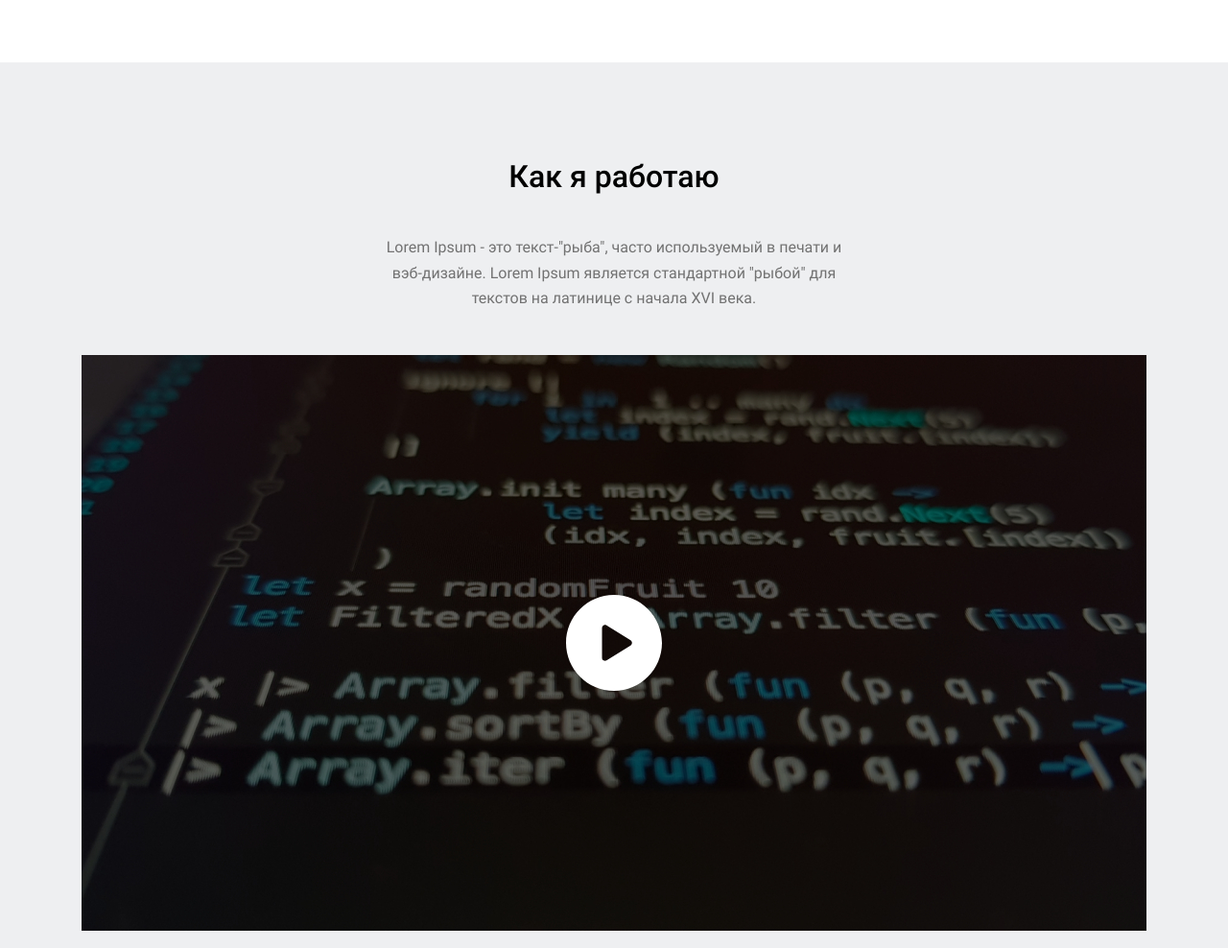
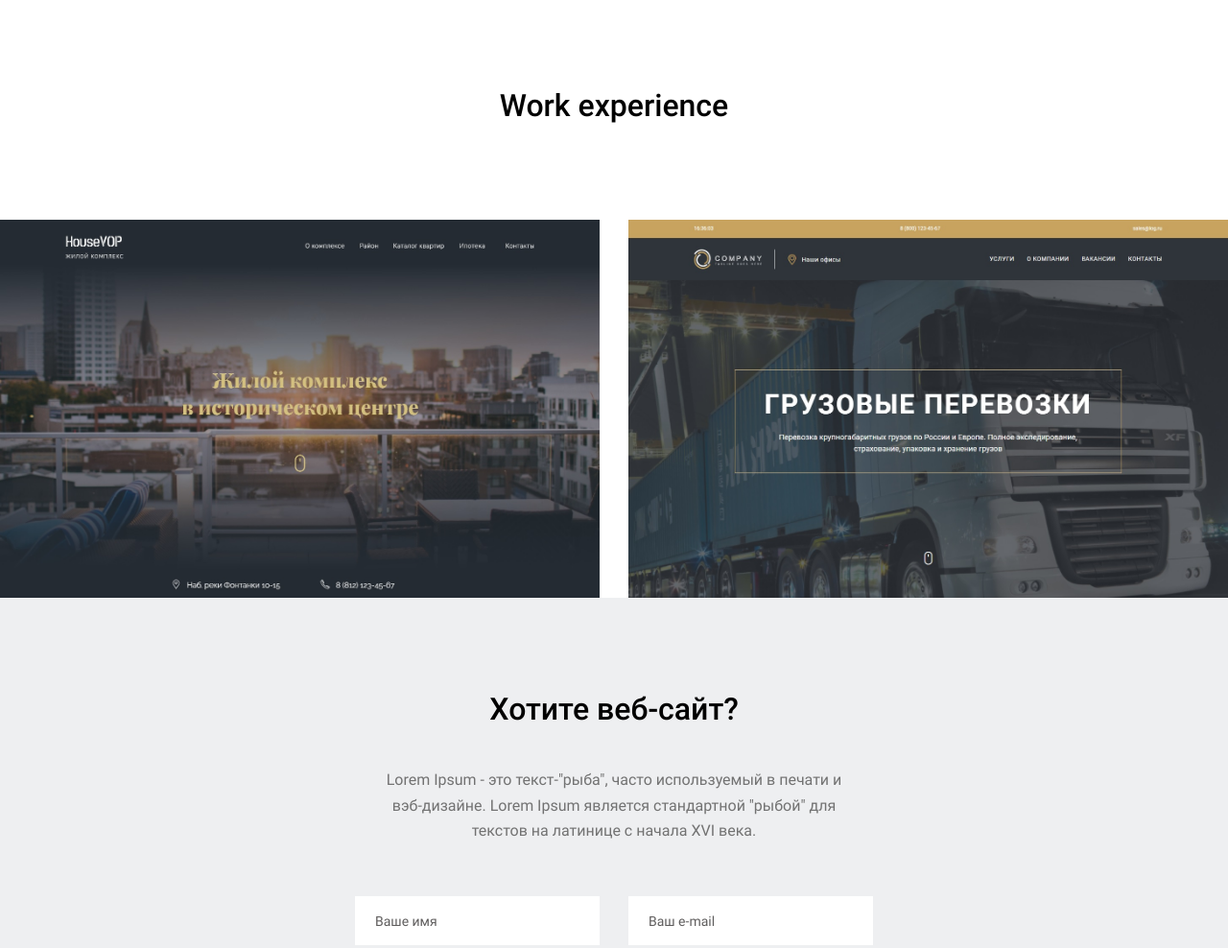
Before and after one commit to Eremeow138/rsschool-cv, a plain HTML site: page index.html in a window 1280 px wide. Shown: the part 2720-3708 px from the top of the page at 96% size. Drawn offline with Linux system fonts and the light colour scheme; a script that the page names is missing; files whose address does not match are found by name.

Commit message:
refactor: delete fifth section

```diff
--- a/css/style.css
+++ b/css/style.css
@@ -1302,59 +1302,6 @@ p {
   margin: auto;
 }
 
-.fifthSection {
-  background: #eeeff1;
-}
-.fifthSection__content {
-  padding: 30px 0 50px;
-}
-@media (min-width: 768px) {
-  .fifthSection__content {
-    padding: 74px 0 100px;
-  }
-}
-
-.video:hover .video__play {
-  transform: scale(1.5);
-}
-.video:active .video__play {
-  transform: scale(0.8);
-}
-.video__wrapper {
-  max-width: 1110px;
-  margin: 30px auto auto;
-  position: relative;
-  overflow: hidden;
-  padding-bottom: 51.9%;
-}
-.video__wrapper .video__prev,
-.video__wrapper iframe {
-  position: absolute;
-  top: 0;
-  left: 0;
-  width: 100%;
-  height: 100%;
-}
-.video__prev {
-  display: block;
-}
-.video__play {
-  transition: 0.3s;
-  position: absolute;
-  top: 50%;
-  left: 50%;
-  margin-top: -25px;
-  margin-left: -25px;
-  cursor: pointer;
-  width: 50px;
-}
-@media (min-width: 768px) {
-  .video__play {
-    width: initial;
-    margin-top: -50px;
-    margin-left: -50px;
-  }
-}
 
 .experience__content {
   overflow: hidden;
--- a/index.html
+++ b/index.html
@@ -326,27 +326,7 @@
         </div>
       </section>
       <!-- end skill-->
-      <!-- begin fifthSection-->
-      <section class="fifthSection section" id="fifthSection">
-        <div class="container_center">
-          <div class="fifthSection__content">
-            <div class="clause">
-              <h2 class="section__title">Как я работаю</h2>
-              <div class="clause__description">
-                Lorem Ipsum - это текст-"рыба", часто используемый в печати и
-                вэб-дизайне. Lorem Ipsum является стандартной "рыбой" для
-                текстов на латинице с начала XVI века.
-              </div>
-            </div>
-            <div class="video">
-              <div class="video__wrapper js_youtube" id="7Nn7NZI_LN4">
-                <img class="video__prev" src="img/prev_video.jpg" alt="" />
-              </div>
-            </div>
-          </div>
-        </div>
-      </section>
-      <!-- end fifthSection-->
+
       <!-- begin experience-->
       <section class="experience section" id="experience">
         <div class="experience__content">
```
